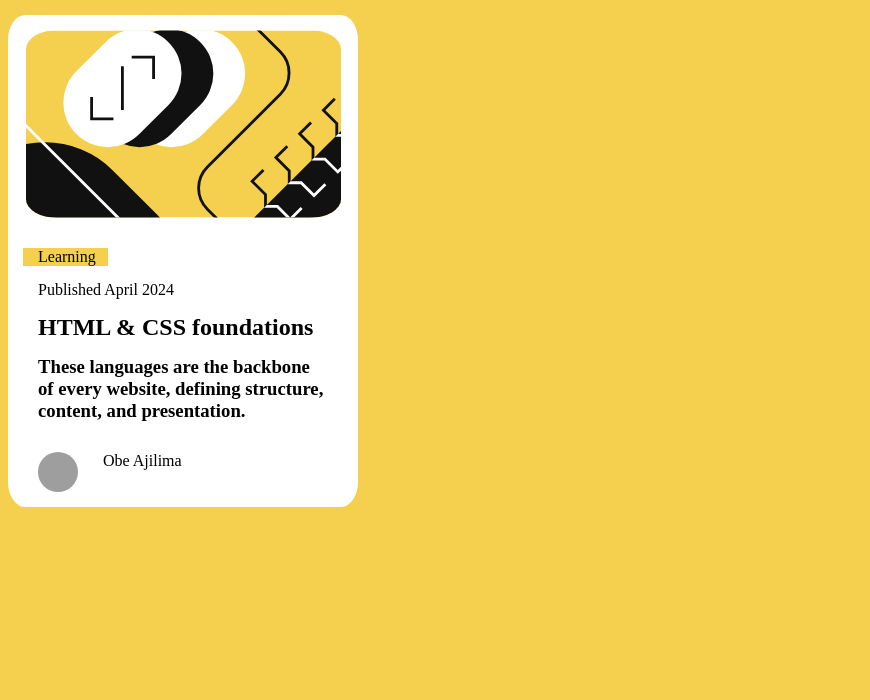
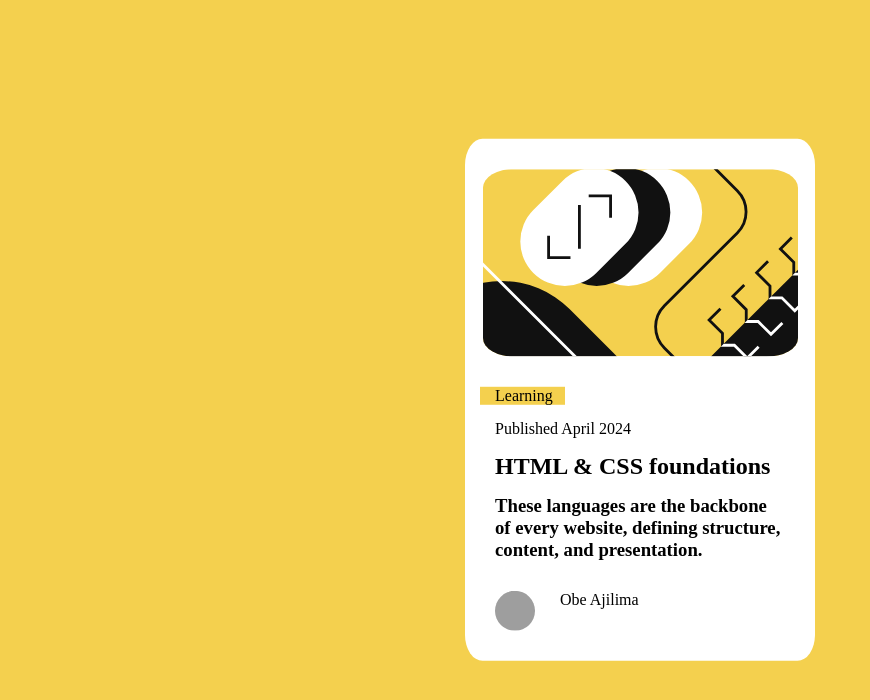
Before and after one commit to winterbarry/blog_preview, a plain HTML site: page index.html in a window 1280 px wide. Shown: the whole page, without its empty margins (0-870 px from the left). Drawn offline with Linux system fonts and the light colour scheme; grey boxes are pictures that could not be loaded.

Commit message:
centered main container

```diff
--- a/style.css
+++ b/style.css
@@ -1,12 +1,18 @@
 body {
-    background-color: hsl(47, 88%, 63%) /* #1. added yellow bg color*/
+    background-color: hsl(47, 88%, 63%); /* #1. added yellow bg color*/
+    height: 100%;
 }
 
 .main-container {
     background-color: white; /* #2. added main container properties*/
     width: 350px;
     border-radius: 5%;
+    position: absolute;
+    left: 50%;
+    top: 50%;
+    transform: translate(-50%, -50%);
 }
+
 
 .main-container * { /* #7. added margin to all descendants */
     margin: 15px;
```
